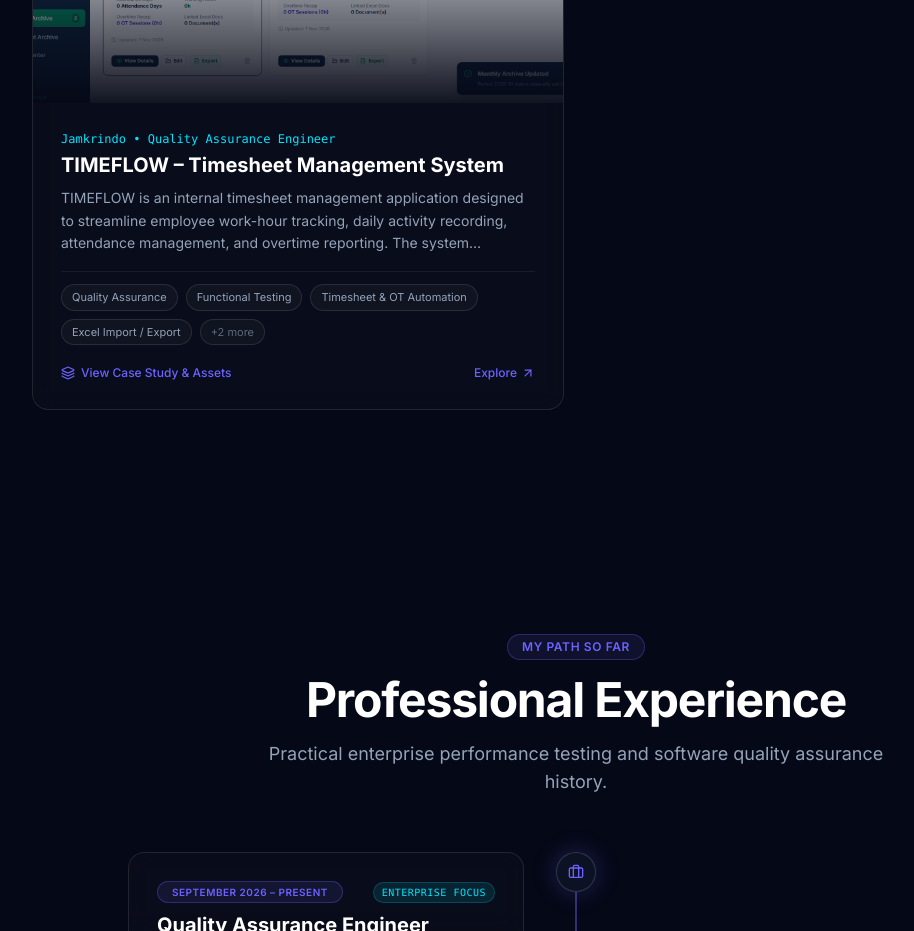
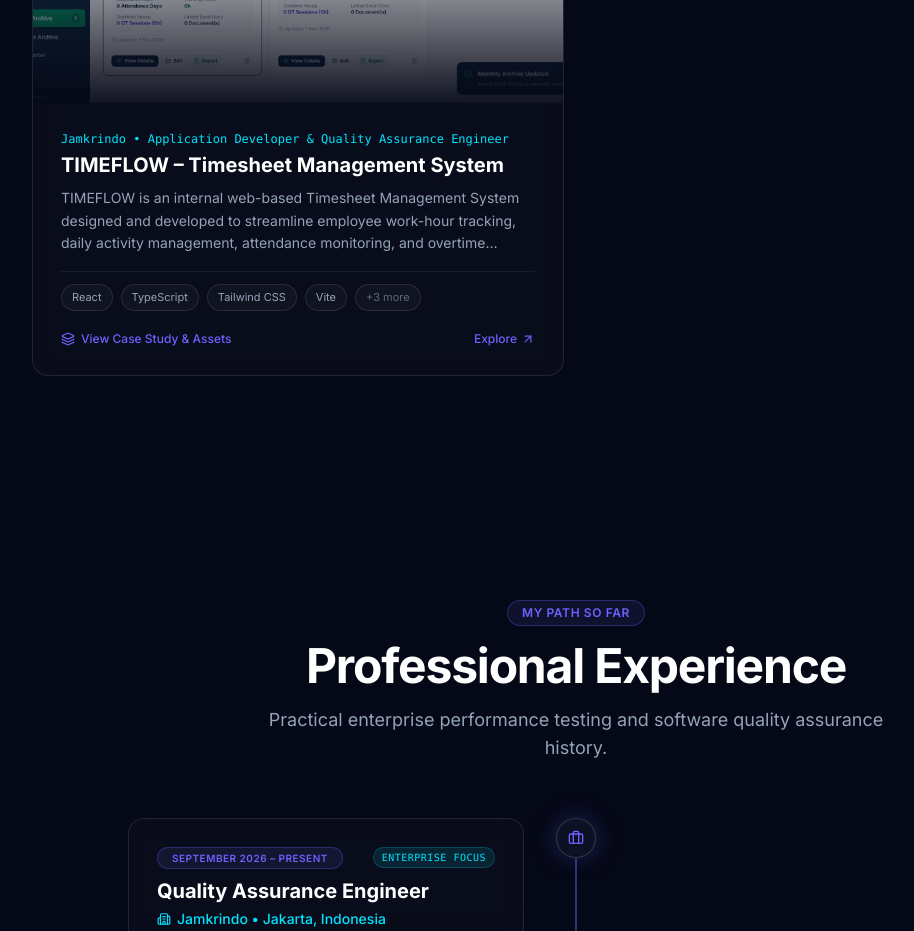
Before and after one commit to ikhasetiawan36/nuranika-portfolio-v2, a React (Vite) app: page / in a window 1280 px wide. Shown: the part 5800-6731 px from the top of the page, without its empty margins (64-978 px from the left). Built offline with nearby package versions, Linux system fonts and the light colour scheme.

Commit message:
Refine TIMEFLOW project details and responsibilities
Updated the subtitle and description of the TIMEFLOW project to reflect the role and enhance clarity. Revised objectives, responsibilities, technologies, key learnings, and metrics for better accuracy and detail.

```diff
--- a/src/data/portfolioData.ts
+++ b/src/data/portfolioData.ts
@@ -381,28 +381,30 @@ export const projects: Project[] = [
     id: "timeflow-jmk",
     title: "TIMEFLOW – Timesheet Management System",
     category: "Internal Tools / Productivity Application",
-    subtitle: "Jamkrindo • Quality Assurance Engineer",
-    description: "TIMEFLOW is an internal timesheet management application designed to streamline employee work-hour tracking, daily activity recording, attendance management, and overtime reporting. The system simplifies timesheet administration through automated calculations, integrated workflows, and structured monthly data management.",
+    subtitle: "Jamkrindo • Application Developer & Quality Assurance Engineer",
+    description: "TIMEFLOW is an internal web-based Timesheet Management System designed and developed to streamline employee work-hour tracking, daily activity management, attendance monitoring, and overtime reporting. The application provides automated calculations, integrated workflows, and centralized monthly records to improve operational efficiency and reduce manual administrative tasks.",
     objectives: [
-      "Improve operational efficiency, minimize manual administrative work, and provide more organized and reliable employee timesheet management.",
-      "Validate accuracy of automated working hours and overtime calculations across regular workdays, weekends, holidays, leave, and sick days.",
-      "Ensure data integrity across daily activity management, monthly archives, and Excel import/export reporting workflows."
+      "Develop a centralized timesheet management application to improve operational efficiency and minimize manual administrative work.",
+      "Implement accurate automated working-hour and overtime calculations across regular workdays, weekends, holidays, leave, and sick days.",
+      "Ensure data consistency and reliability across daily activities, attendance records, monthly archives, and Excel import/export workflows."
     ],
     responsibilities: [
-      "Automated Working Hours Calculation – Automatically calculates employee working hours based on timesheet entries.",
-      "Daily Activity Management – Records and manages daily work activities, allowing multiple activities within a day and supporting edits.",
-      "Attendance Management – Supports regular working days, weekends, holidays, leave, and sick days.",
-      "Automated Overtime Management – Generates overtime records based on timesheet data and synchronizes updates.",
-      "Monthly Archive – Organizes and maintains timesheet records by month.",
-      "Excel Import & Export – Supports importing and exporting timesheet data for reporting and administration."
+      "Application Development – Designed and developed the TIMEFLOW web application, including its user interface, application structure, and functional modules.",
+      "Feature Implementation – Implemented daily timesheet management, attendance tracking, monthly archives, and overtime management workflows.",
+      "Business Logic & Automation – Developed automated working-hour calculations and overtime record generation based on timesheet data.",
+      "Data Management – Implemented structured monthly record management and Excel import/export functionality.",
+      "UI/UX Implementation – Designed and refined the application interface to provide an intuitive and efficient employee experience.",
+      "Quality Assurance – Performed functional validation, scenario testing, and debugging to ensure application reliability and consistency.",
+      "Continuous Improvement – Refined features and resolved functional issues throughout the development process."
     ],
     technologies: [
-      "Quality Assurance",
-      "Functional Testing",
-      "Timesheet & OT Automation",
-      "Excel Import / Export",
-      "Workflow Validation",
-      "Internal Tools"
+      "React",
+      "TypeScript",
+      "Tailwind CSS",
+      "Vite",
+      "SheetJS (XLSX)",
+      "IndexedDB & Local Storage",
+      "Quality Assurance"
     ],
     image: "/assets/images/timeflow-jmk.png",
     imageAlt: "TIMEFLOW Dashboard and Monthly Attendance Overview",
@@ -411,13 +413,13 @@ export const projects: Project[] = [
       "/assets/images/timeflow-jmk-overtime.png"
     ],
     keyLearnings: [
-      "Validating automated working-hour and overtime calculation rules across diverse attendance states (Present, Leave, Sick, Holiday/Weekend).",
-      "Ensuring real-time synchronization between daily timesheet entries, multi-activity logs, and overtime recap forms.",
-      "Verifying structured monthly archive persistence and accurate Excel report generation for administrative compliance."
+      "End-to-end product ownership from UI/UX design and React/TypeScript application architecture to functional QA validation.",
+      "Engineering accurate business logic for automated work-hour and overtime calculations across regular workdays, weekends, holidays, and leave states.",
+      "Implementing persistent client-side data management with IndexedDB alongside seamless SheetJS Excel import/export workflows for monthly reporting."
     ],
     metrics: [
       { label: "Organization", value: "Jamkrindo" },
-      { label: "Role", value: "QA Engineer" },
+      { label: "Role", value: "App Developer & QA" },
       { label: "Category", value: "Internal Tools" }
     ],
     featured: true
```
